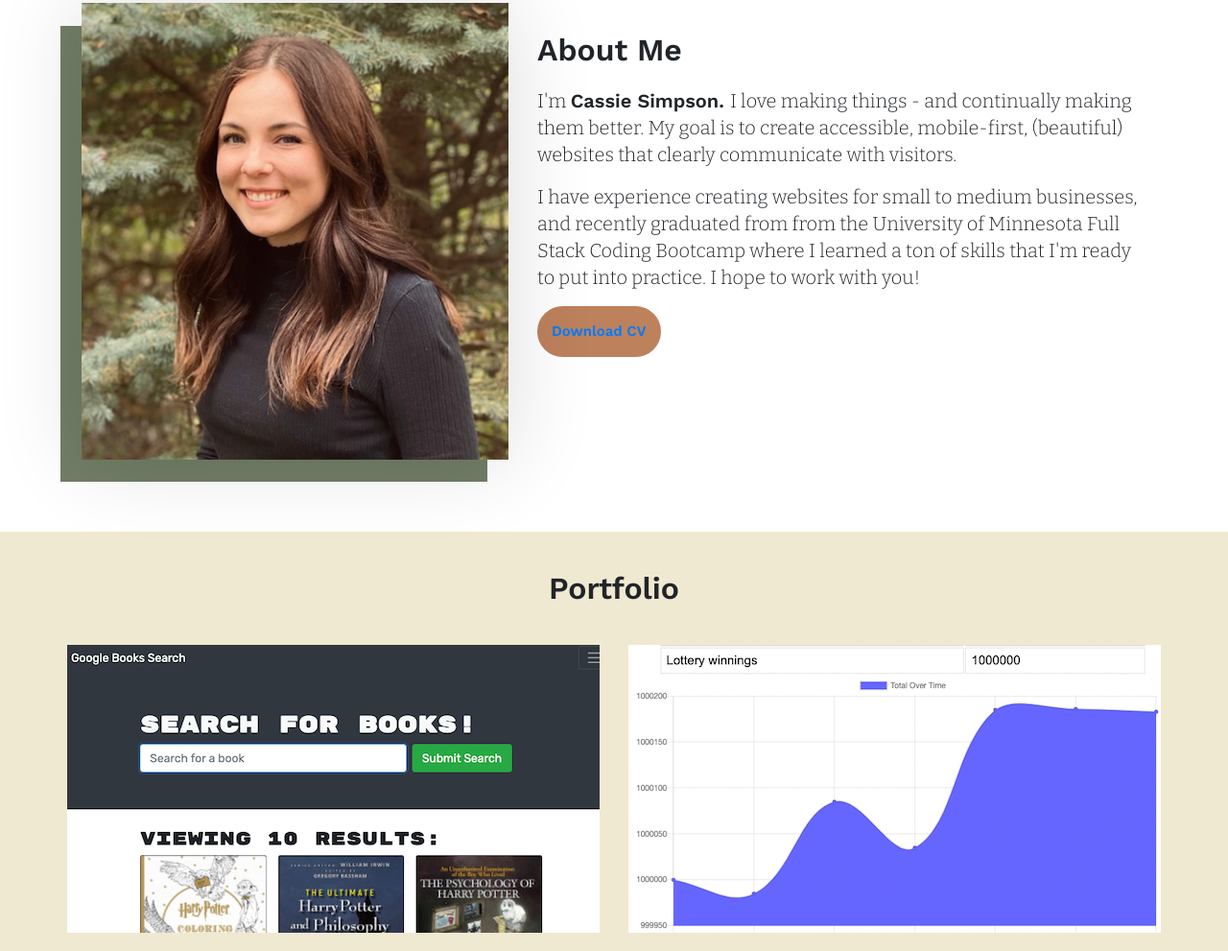
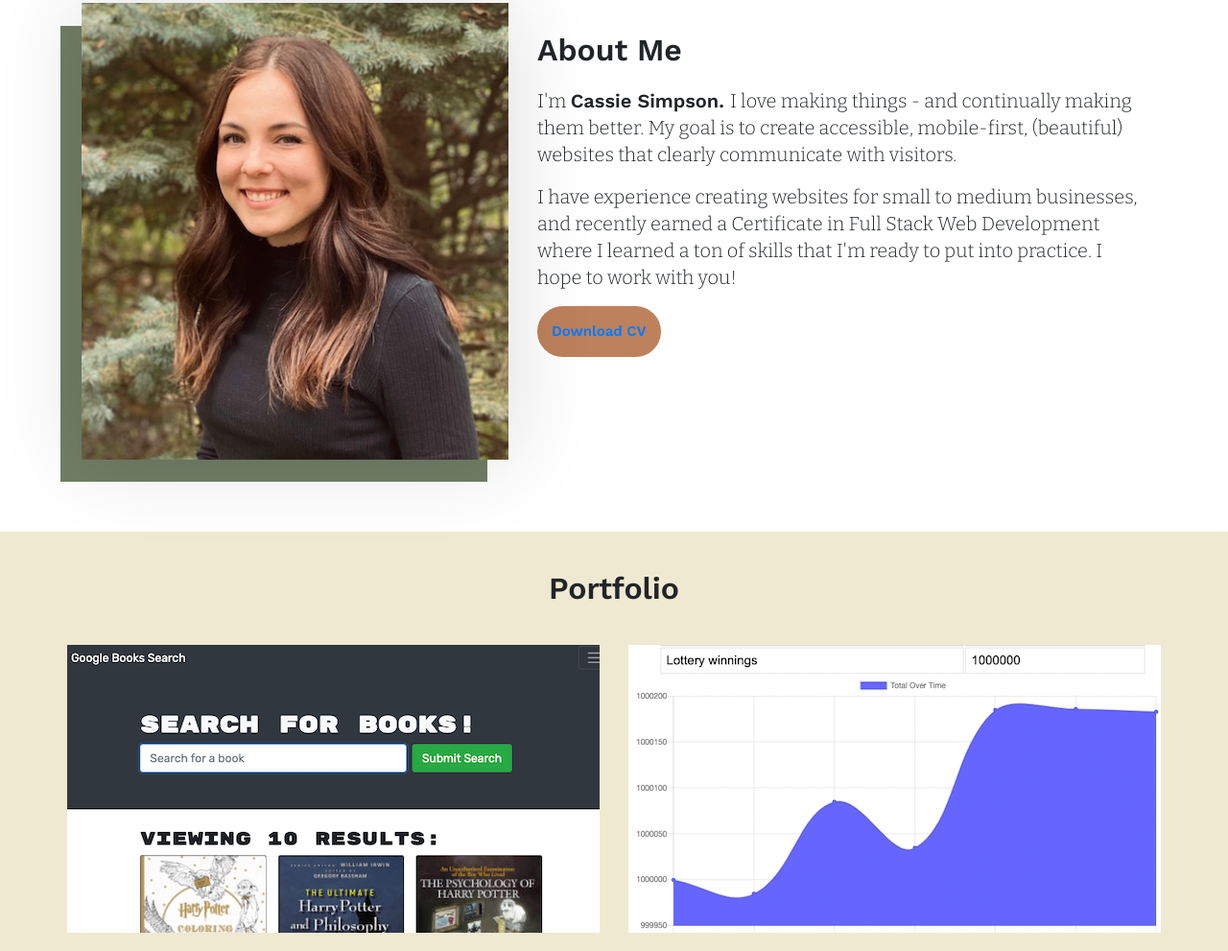
Before and after one commit to cassie-s/cassie-s, a plain HTML site: page index.html in a window 1280 px wide. Shown: the part 872-1863 px from the top of the page at 96% size. Drawn offline with nearby package versions, Linux system fonts and the light colour scheme.

Commit message:
change about

```diff
--- a/index.html
+++ b/index.html
@@ -69,7 +69,7 @@
                         <span></span>
                     </div>
                     <p>I'm <b>Cassie Simpson. </b>I love making things - and continually making them better. My goal is to create accessible, mobile-first, (beautiful) websites that clearly communicate with visitors. </p>
-                    <p>I have experience creating websites for small to medium businesses, and recently graduated from from the University of Minnesota Full Stack Coding Bootcamp where I learned a ton of skills that I'm ready to put into practice. I hope to work with you!</p>
+                    <p>I have experience creating websites for small to medium businesses, and recently earned a Certificate in Full Stack Web Development where I learned a ton of skills that I'm ready to put into practice. I hope to work with you!</p>
                     <button class="cv-button"><a href="./assets/Cassie Simpson Resume.pdf" download="newfilename">Download CV</a></button>
                 </div>
             </div>
```
